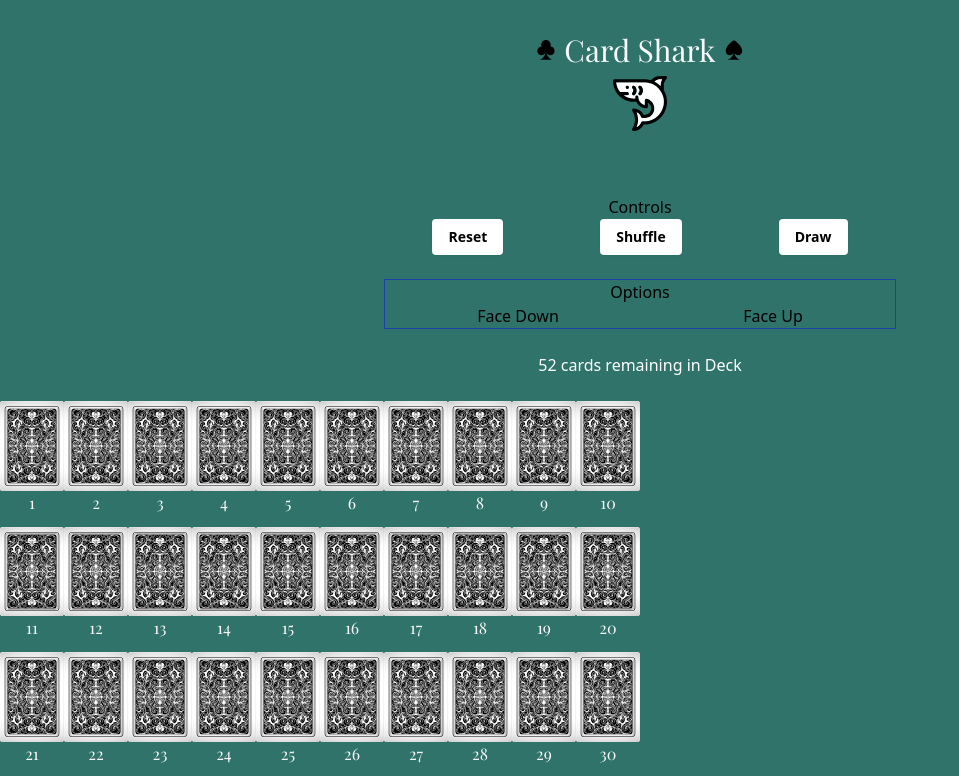
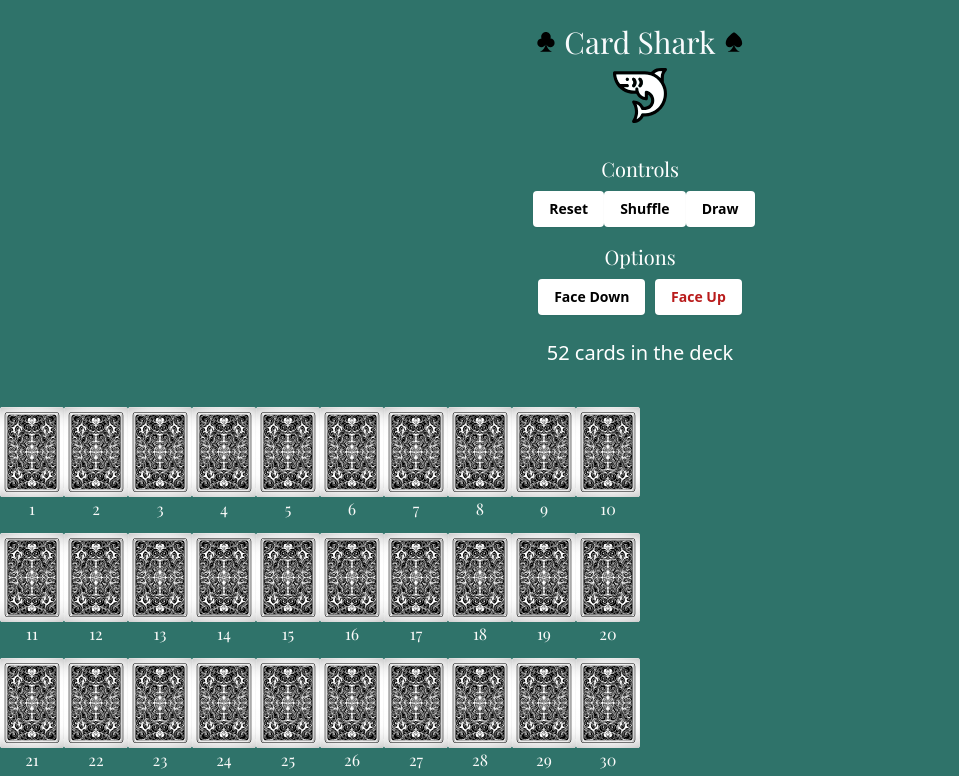
Before and after one commit to bozoputer/card-shark, a React app: page / in a window 1280 px wide. Shown: the top 776 px of the page, without its empty margins (0-959 px from the left). Built offline with nearby package versions, Linux system fonts and the light colour scheme; a web font is replaced by a local one.

Commit message:
Add styling

```diff
--- a/src/App.js
+++ b/src/App.js
@@ -30,9 +30,7 @@ const App = () => {
     if (drawnCards.length < 52) {
       setCardSide("back");
     } else {
-      alert(
-        "There are no more cards in the deck! Click 'Reset' to start over."
-      );
+      alert("There are no cards in the deck! Click 'Reset' to start over.");
     }
   };
   // This function will be called when the user clicks the "Face Up" button
@@ -54,7 +52,7 @@ const App = () => {
       setDrawnCards([...drawnCards, deck.shift()]);
       setDeckCount(deckCount - 1);
     } else {
-      alert("You have already drawn all 52 cards!");
+      alert("All 52 cards have been drawn! Click 'Reset' to start over.");
     }
   };
 
@@ -71,6 +69,7 @@ const App = () => {
     );
   });
 
+  // Iterate over the drawn cards array and return a new array of Card components representing the drawn cards
   const showDrawnCards = drawnCards.map((card) => {
     return (
       <Card
@@ -85,7 +84,7 @@ const App = () => {
 
   return (
     <>
-      <header className="flex flex-col mx-auto my-8">
+      <header className="flex flex-col mx-auto mt-6">
         <div className="flex justify-center">
           <img src={club} className="header-icon" alt="" />
           <h1 className="text-center text-3xl mx-2 font-body text-slate-50">
@@ -100,42 +99,43 @@ const App = () => {
         />
       </header>
       <main className="container mx-auto text-center flex flex-col">
-        <section className="w-2/5 mx-auto mb-6" id="controls">
-          <p>Controls</p>
-          <div className="mx-auto flex justify-around">
+        <section className="w-1/6 mx-auto mb-6" id="controls">
+          <p className="text-xl mb-2 text-white font-body">Controls</p>
+          <div className="mx-auto flex justify-around mb-4">
             <button
               onClick={handleResetDeck}
-              className="rounded px-4 py-2 font-semibold text-sm shadow-sm bg-white"
+              className="rounded px-4 py-2 font-semibold text-sm shadow-sm bg-white hover:bg-zinc-900 hover:text-white"
             >
               Reset
             </button>
-            <button className="rounded px-4 py-2 font-semibold text-sm shadow-sm bg-white">
+            <button className="rounded px-4 py-2 font-semibold text-sm shadow-sm bg-white hover:bg-zinc-900 hover:text-white">
               Shuffle
             </button>
             <button
-              className="rounded px-4 py-2 font-semibold text-sm shadow-sm bg-white"
+              className="rounded px-4 py-2 font-semibold text-sm shadow-sm bg-white hover:bg-zinc-900 hover:text-white"
               onClick={handleDrawCard}
             >
               Draw
             </button>
           </div>
-        </section>
-        <section
-          className="w-2/5 mx-auto mb-6 border border-blue-800"
-          id="options"
-        >
-          <p>Options</p>
+          <p className="text-xl mb-2 text-white font-body">Options</p>
           <div className="mx-auto flex justify-around">
-            <button className="" onClick={handleFaceDown}>
+            <button
+              className="rounded px-4 py-2 font-semibold text-sm shadow-sm bg-white hover:bg-zinc-900 hover:text-white"
+              onClick={handleFaceDown}
+            >
               Face Down
             </button>
-            <button className="" onClick={handleFaceUp}>
+            <button
+              className="rounded px-4 py-2 font-semibold text-sm shadow-sm bg-white text-red-700 hover:bg-red-700 hover:text-white"
+              onClick={handleFaceUp}
+            >
               Face Up
             </button>
           </div>
-        </section>
-        <section className="w-2/5 mx-auto mb-6" id="counter">
-          <h2 className="text-white">{deckCount} cards remaining in Deck</h2>
+          <p className="text-white text-xl mt-6 my-4">
+            {deckCount} cards in the deck
+          </p>
         </section>
         <div className="container mx-auto flex">
           <section
```
